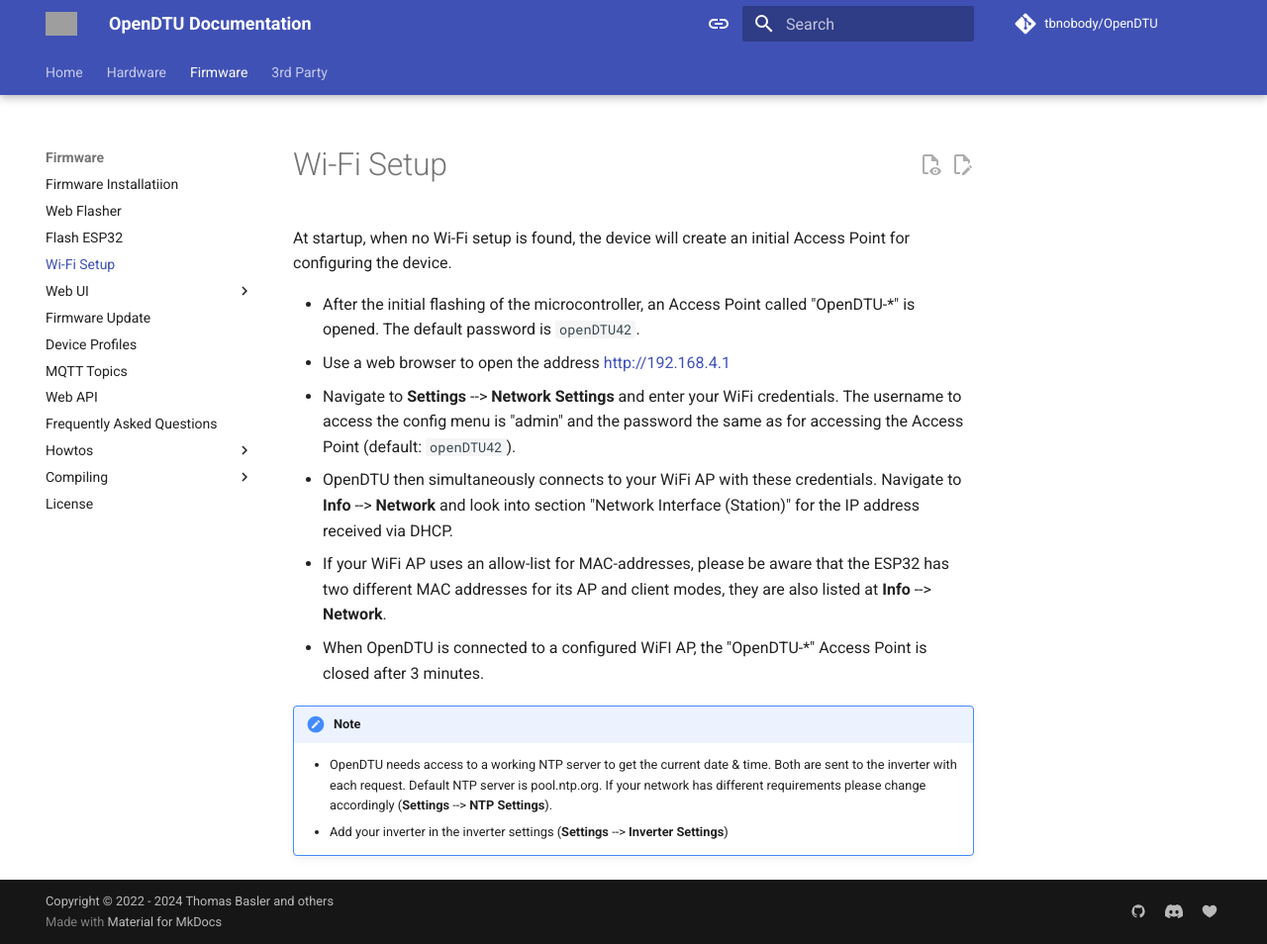
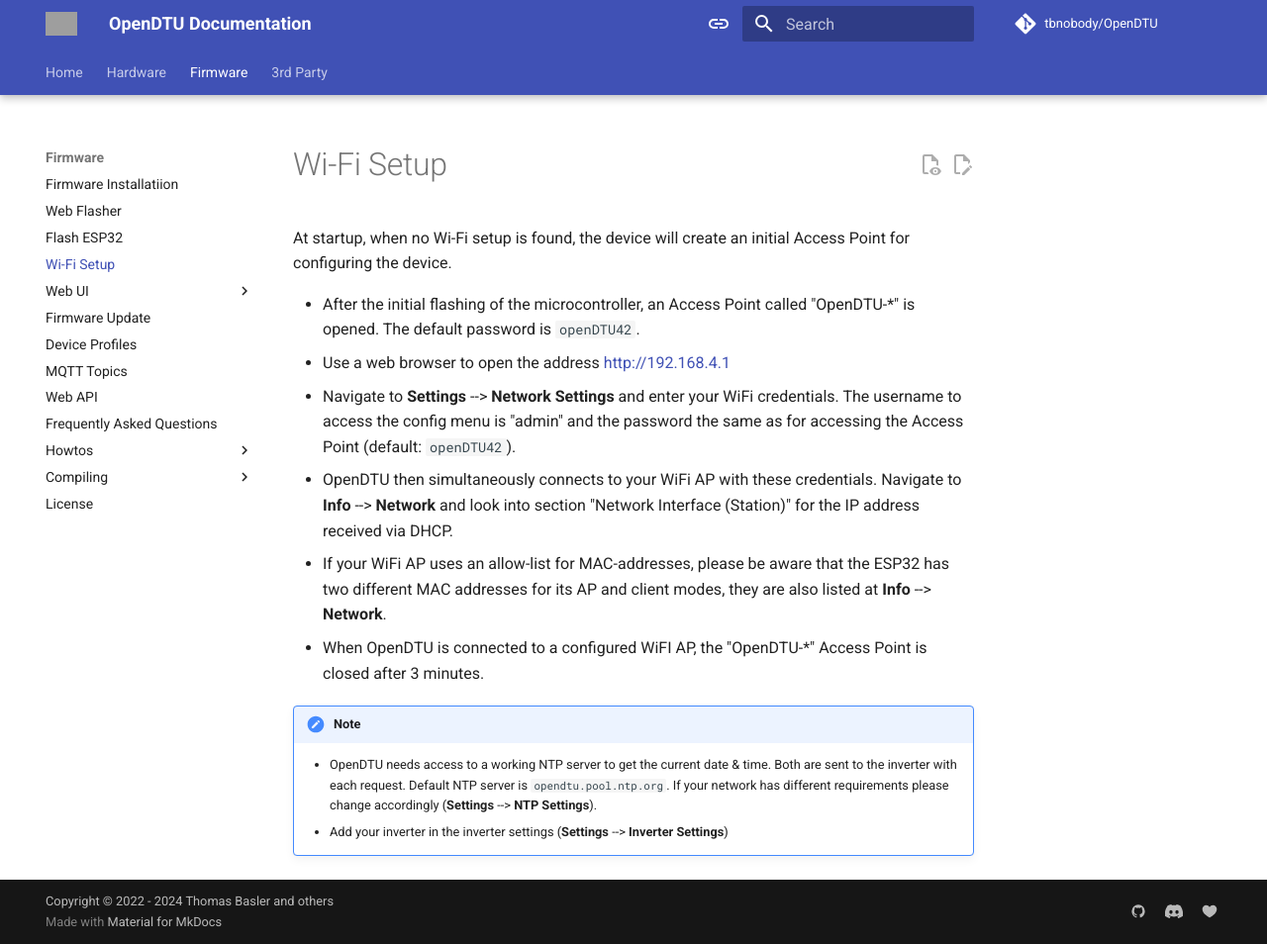
Before and after one commit to tbnobody/OpenDTU-docs, an MkDocs documentation site: the page built from docs/firmware/wifi_setup.md, in a window 1280 px wide and 954 px high. Shown: the whole window at 99% size. Built offline with MkDocs 1.6.1 and Material for MkDocs 9.7.7, drawn with Linux system fonts in a browser that asks for light colours; comment, search, counter and statistics services are not loaded; grey boxes are pictures that could not be loaded.

Commit message:
update default NTP server
default NTP server now is "opendtu.pool.ntp.org".

```diff
--- a/docs/firmware/wifi_setup.md
+++ b/docs/firmware/wifi_setup.md
@@ -10,5 +10,5 @@
 * When OpenDTU is connected to a configured WiFI AP, the "OpenDTU-*" Access Point is closed after 3 minutes.
 
 !!! note "Note"
-    * OpenDTU needs access to a working NTP server to get the current date & time. Both are sent to the inverter with each request. Default NTP server is pool.ntp.org. If your network has different requirements please change accordingly (**Settings** --> **NTP Settings**).
+    * OpenDTU needs access to a working NTP server to get the current date & time. Both are sent to the inverter with each request. Default NTP server is `opendtu.pool.ntp.org`. If your network has different requirements please change accordingly (**Settings** --> **NTP Settings**).
     * Add your inverter in the inverter settings (**Settings** --> **Inverter Settings**)
```
